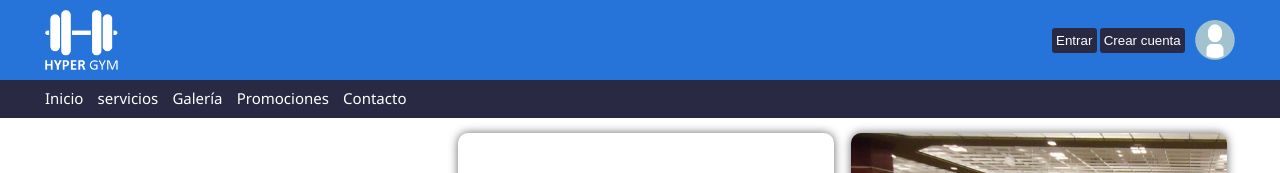
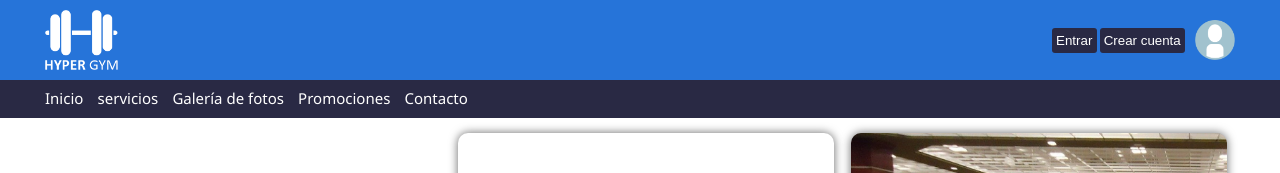
Before and after one commit to Spiderpaul/interfaz-responsiva, a plain HTML site: page index.html in a window 1280 px wide. Shown: the top 173 px of the page. Drawn offline with Linux system fonts and the light colour scheme.

Commit message:
Galería de fotos modificado

```diff
--- a/index.html
+++ b/index.html
@@ -24,7 +24,7 @@
             <ul class="lista-menu">
                 <li><a href="#">Inicio</a></li>
                 <li><a href="#">servicios</a></li>
-                <li><a href="#">Galería</a></li>
+                <li><a href="#">Galería de fotos</a></li>
                 <li><a href="#">Promociones</a></li>
                 <li><a href="#">Contacto</a></li>
             </ul>
```
